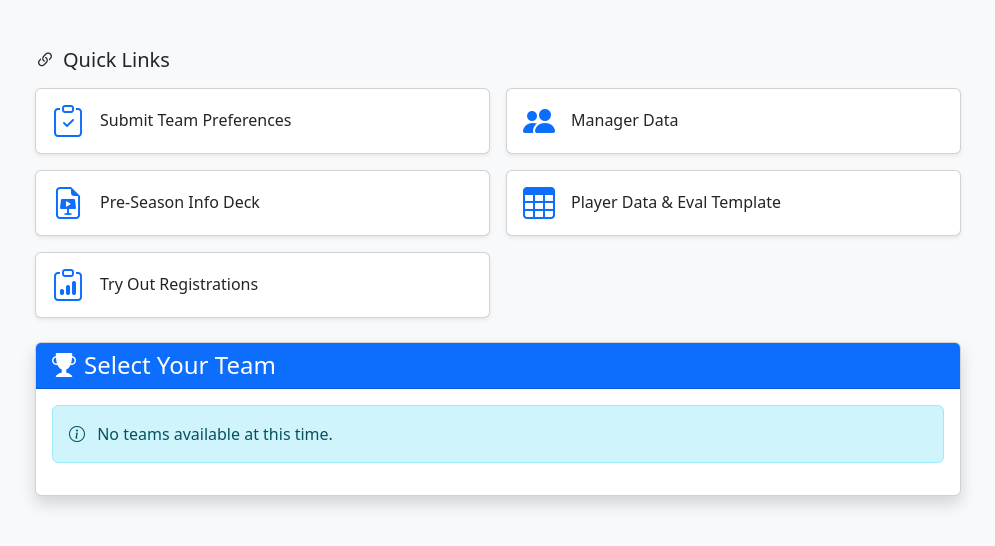
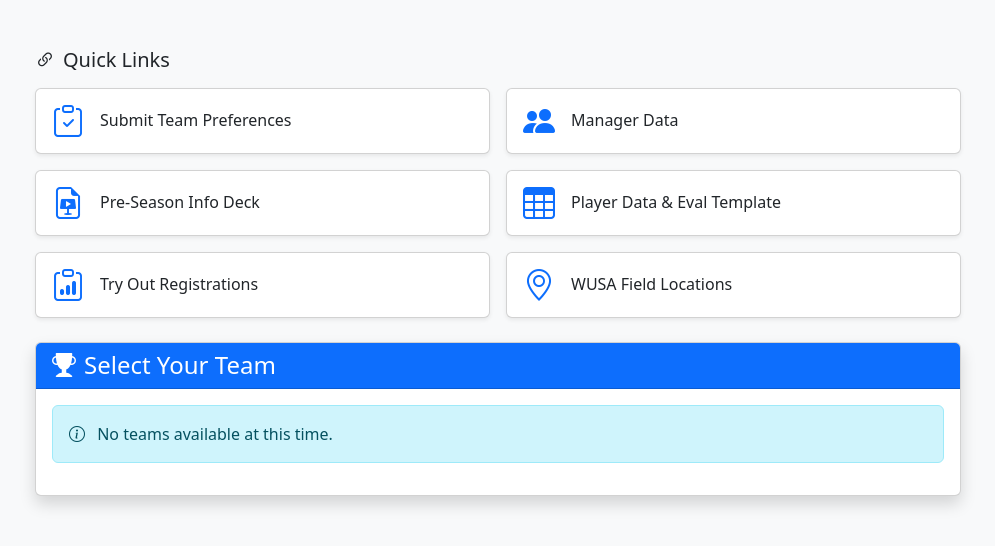
Before and after one commit to jonathancadepowers/wusa-7u, a Django app: page /public_portal/ in a window 1280 px wide. Shown: the part 54-600 px from the top of the page, without its empty margins (142-1137 px from the left). Run offline with Django 4.2, Linux system fonts and the light colour scheme; data that the repository does not hold is empty; some libraries are stand-ins or nearby versions.

Commit message:
Add WUSA Field Locations link to public portal
🤖 Generated with [Claude Code](https://claude.com/claude-code)

Co-Authored-By: Claude <noreply@anthropic.com>

```diff
--- a/players/templates/players/public_portal.html
+++ b/players/templates/players/public_portal.html
@@ -99,6 +99,22 @@
                                             </div>
                                             <div>
                                                 <h6 class="mb-0">Try Out Registrations</h6>
+                                            </div>
+                                        </div>
+                                    </div>
+                                </div>
+                            </a>
+                        </div>
+                        <div class="col-md-6">
+                            <a href="https://www.wusa.org/locations" target="_blank" class="text-decoration-none">
+                                <div class="card h-100 shadow-sm hover-card">
+                                    <div class="card-body py-2">
+                                        <div class="d-flex align-items-center">
+                                            <div class="text-primary me-3" style="font-size: 2rem;">
+                                                <i class="bi bi-geo-alt"></i>
+                                            </div>
+                                            <div>
+                                                <h6 class="mb-0">WUSA Field Locations</h6>
                                             </div>
                                         </div>
                                     </div>
```
